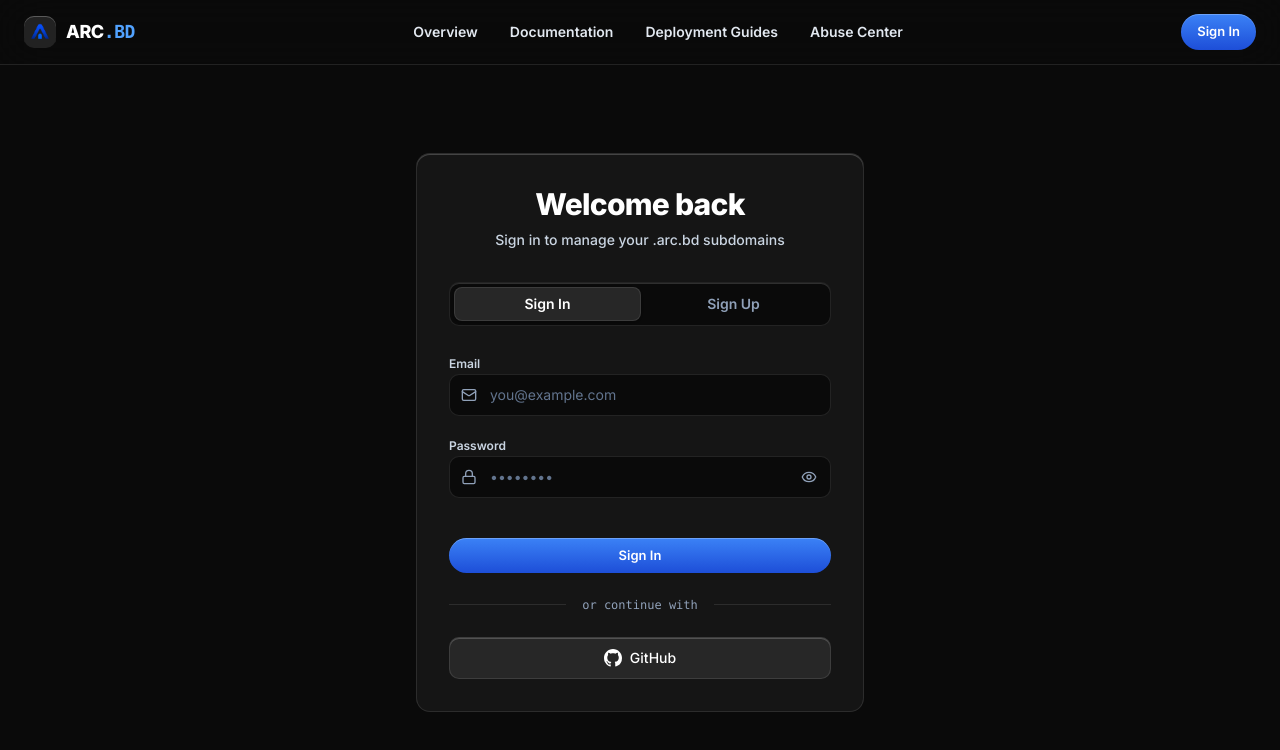
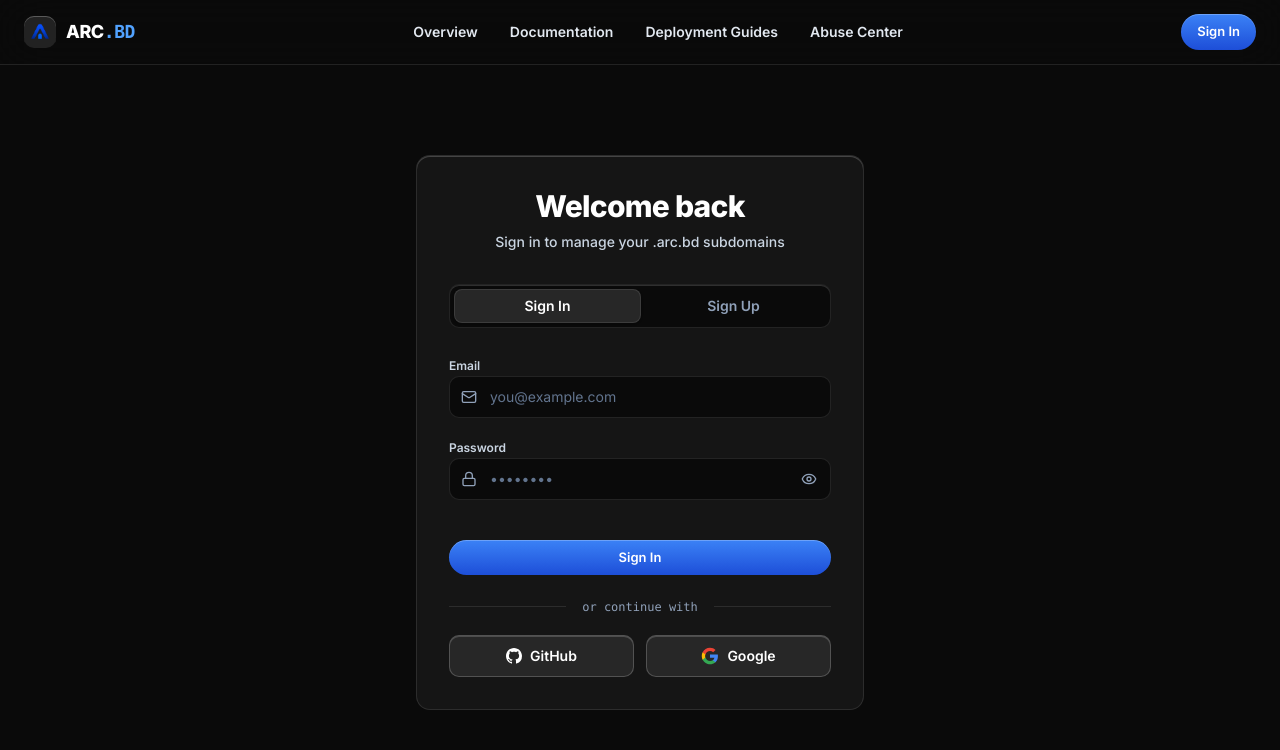
Before and after one commit to sheikhshariarnehal/Arc-Free-Domain, a Next.js app in the folder nextapp/: page /login in a window 1280 px wide. Shown: the top 750 px of the page. Built offline with nearby package versions, Linux system fonts and the light colour scheme; no server answers.

Commit message:
fix: make OAuth buttons visible with bg-white/8 border and minimal rounded-lg radius

```diff
--- a/nextapp/src/app/login/page.tsx
+++ b/nextapp/src/app/login/page.tsx
@@ -299,18 +299,36 @@
         <div className="flex-grow border-t border-white/10"></div>
       </div>
 
+      <div className="grid grid-cols-2 gap-3 mt-5">
         <button
           type="button"
           disabled={loading}
           onClick={() => handleOAuth("github")}
-        className="w-full mt-6 bg-white/8 hover:bg-white/15 disabled:opacity-50 border border-white/10 hover:border-white/20 text-white py-2.5 rounded-lg text-xs sm:text-sm font-medium transition-all flex items-center justify-center gap-2 cursor-pointer"
-        style={{ boxShadow: "inset 0 1px 0px 0 rgba(255, 255, 255, 0.2)" }}
+          className="group relative py-2.5 rounded-lg text-xs sm:text-sm font-semibold flex items-center justify-center gap-2 text-white cursor-pointer disabled:opacity-50 transition-all bg-white/8 hover:bg-white/14 border border-white/20 hover:border-white/30 active:scale-[0.98]"
+          style={{ boxShadow: "inset 0 1px 0px 0 rgba(255,255,255,0.18)" }}
         >
-        <svg className="h-4.5 w-4.5 fill-current" viewBox="0 0 24 24">
+          <svg className="h-4 w-4 fill-current shrink-0" viewBox="0 0 24 24">
             <path d="M12 0C5.37 0 0 5.37 0 12c0 5.31 3.435 9.795 8.205 11.385.6.105.825-.255.825-.57 0-.285-.015-1.23-.015-2.235-3.015.555-3.795-.735-4.035-1.41-.135-.345-.72-1.41-1.23-1.695-.42-.225-1.02-.78-.015-.795.945-.015 1.62.87 1.845 1.23 1.08 1.815 2.805 1.305 3.495.99.105-.78.42-1.305.765-1.605-2.67-.3-5.46-1.335-5.46-5.925 0-1.305.465-2.385 1.23-3.225-.12-.3-.54-1.53.12-3.18 0 0 1.005-.315 3.3 1.23.96-.27 1.98-.405 3-.405s2.04.135 3 .405c2.295-1.56 3.3-1.23 3.3-1.23.66 1.65.24 2.88.12 3.18.765.84 1.23 1.905 1.23 3.225 0 4.605-2.805 5.625-5.475 5.925.435.375.81 1.095.81 2.22 0 1.605-.015 2.895-.015 3.3 0 .315.225.69.825.57A12.02 12.02 0 0024 12c0-6.63-5.37-12-12-12z" />
           </svg>
-        GitHub
+          <span>GitHub</span>
         </button>
+
+        <button
+          type="button"
+          disabled={loading}
+          onClick={() => handleOAuth("google")}
+          className="group relative py-2.5 rounded-lg text-xs sm:text-sm font-semibold flex items-center justify-center gap-2 text-white cursor-pointer disabled:opacity-50 transition-all bg-white/8 hover:bg-white/14 border border-white/20 hover:border-white/30 active:scale-[0.98]"
+          style={{ boxShadow: "inset 0 1px 0px 0 rgba(255,255,255,0.18)" }}
+        >
+          <svg className="h-4.5 w-4.5 shrink-0" viewBox="0 0 24 24">
+            <path fill="#4285F4" d="M22.56 12.25c0-.78-.07-1.53-.2-2.25H12v4.26h5.92c-.26 1.37-1.04 2.53-2.21 3.31v2.77h3.57c2.08-1.92 3.28-4.74 3.28-8.09z" />
+            <path fill="#34A853" d="M12 23c2.97 0 5.46-.98 7.28-2.66l-3.57-2.77c-.98.66-2.23 1.06-3.71 1.06-2.86 0-5.29-1.93-6.16-4.53H2.18v2.84C3.99 20.53 7.7 23 12 23z" />
+            <path fill="#FBBC05" d="M5.84 14.09c-.22-.66-.35-1.36-.35-2.09s.13-1.43.35-2.09V7.06H2.18C1.43 8.55 1 10.22 1 12s.43 3.45 1.18 4.94l2.85-2.22.81-.63z" />
+            <path fill="#EA4335" d="M12 5.38c1.62 0 3.06.56 4.21 1.64l3.15-3.15C17.45 2.09 14.97 1 12 1 7.7 1 3.99 3.47 2.18 7.06l3.66 2.84c.87-2.6 3.3-4.52 6.16-4.52z" />
+          </svg>
+          <span>Google</span>
+        </button>
+      </div>
     </div>
   );
 }
```
Lines whose indentation alone changed are shown as unchanged.
